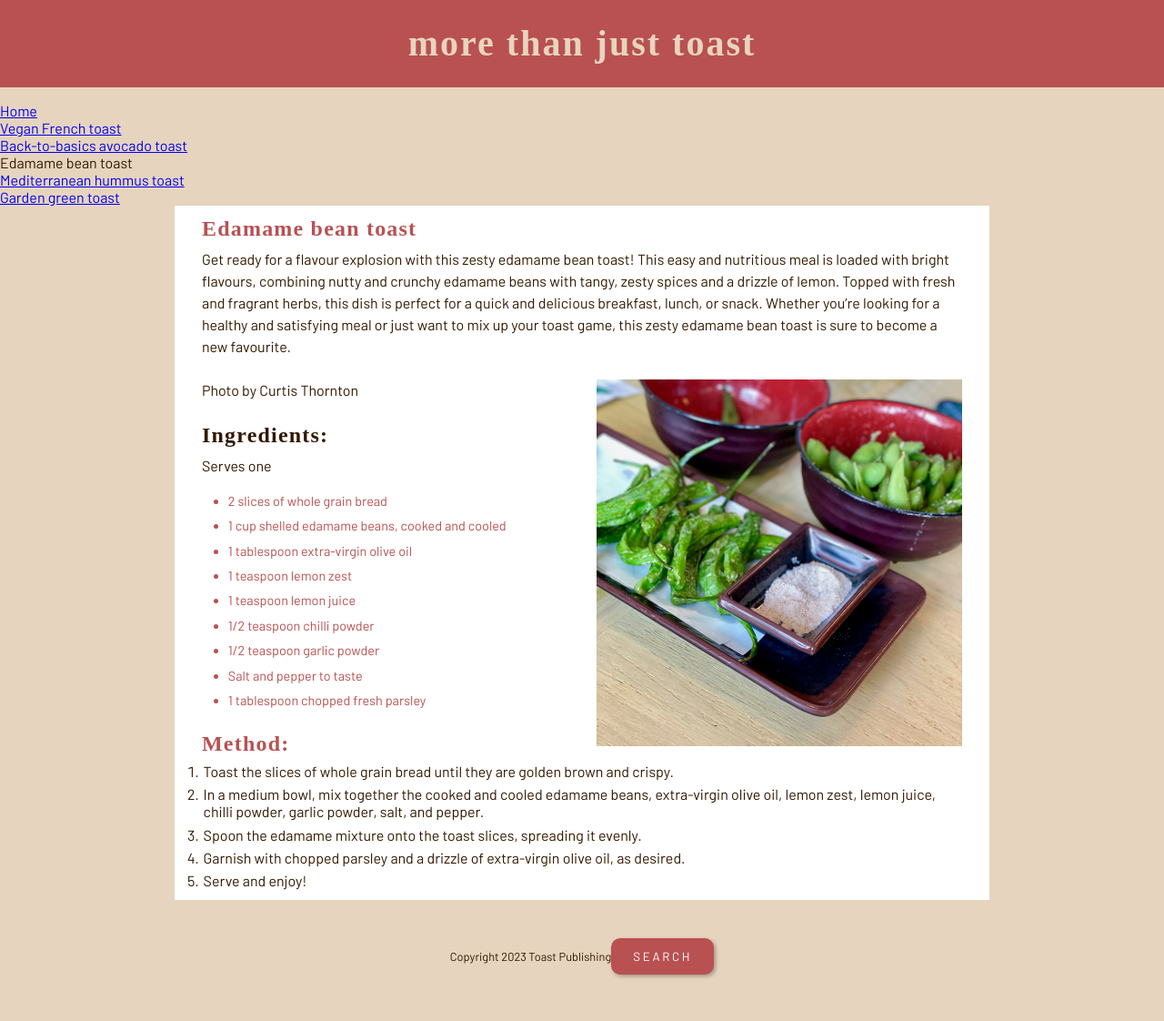
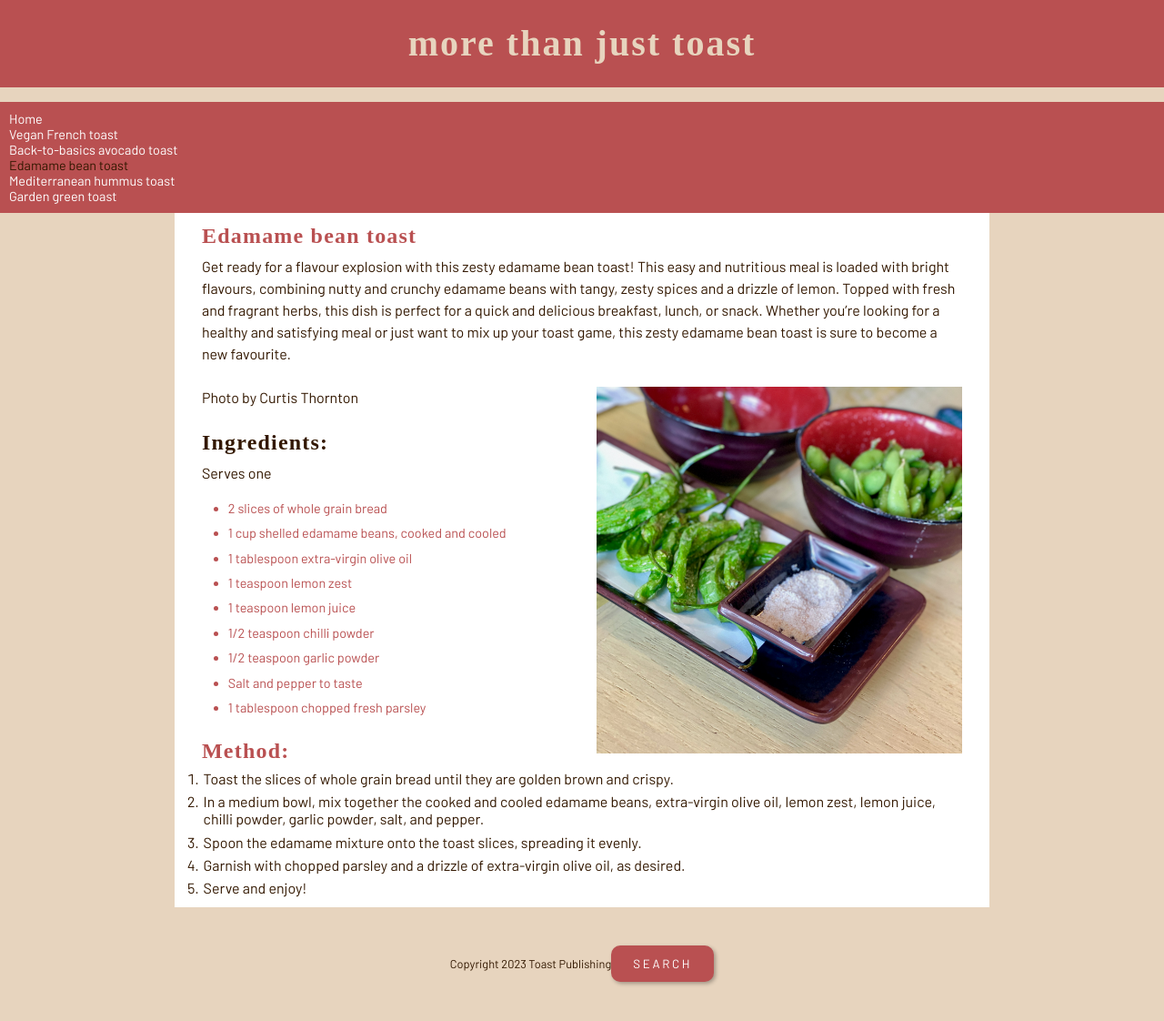
Before and after one commit to 19061287han/recipes, a Jekyll site: the page built from _recipes/edamame-bean-toast.md, in a window 1280 px wide and 1128 px high. Shown: the top 1122 px of the window at 91% size. Built offline with Jekyll 4.4.1, drawn with Linux system fonts in a browser that asks for light colours; some web fonts are replaced.

Commit message:
Update recipes.css

```diff
--- a/styles/recipes.css
+++ b/styles/recipes.css
@@ -14,6 +14,7 @@ html {
 }
 
 /* the rest is up to you */
+
 
 
 button {
@@ -104,6 +105,28 @@ body {
   border-radius: 20px;
   padding-top: 1em;
 }
+nav a {
+  color: white;
+  text-decoration: none;
+}
+
+nav {
+  background-color: #B95051;
+  display: block;
+  /* border: 1px solid red; */
+  width: 15%;
+  padding: 10px;
+  margin: 0;
+min-width: 120px;
+position:fixed;
+top:7em;
+left:0;
+z-index: 12;
+}
+
+nav ul li {
+font-size: .9rem;
+}
 
   h2#ingredients {
   color:#331800;
@@ -139,6 +162,16 @@ body {
     text-align: justify;
 padding-top: 1em;
   }
+
+  nav {
+    margin:0;
+    position: static;
+    width:100%;
+    }
+
+    nav ul {
+    font-size:1rem;
+    }
 
   main {
     position: relative;
@@ -192,6 +225,17 @@ main ol li {
 
   @media screen and (max-width: 500px) {
 
+    nav {
+position:relative;
+top:0;
+left:0;
+width:100%;
+text-align: center;
+}
+
+nav ul {
+  list-style: none;
+}
 
   html {
     font-size: 80%;
```
